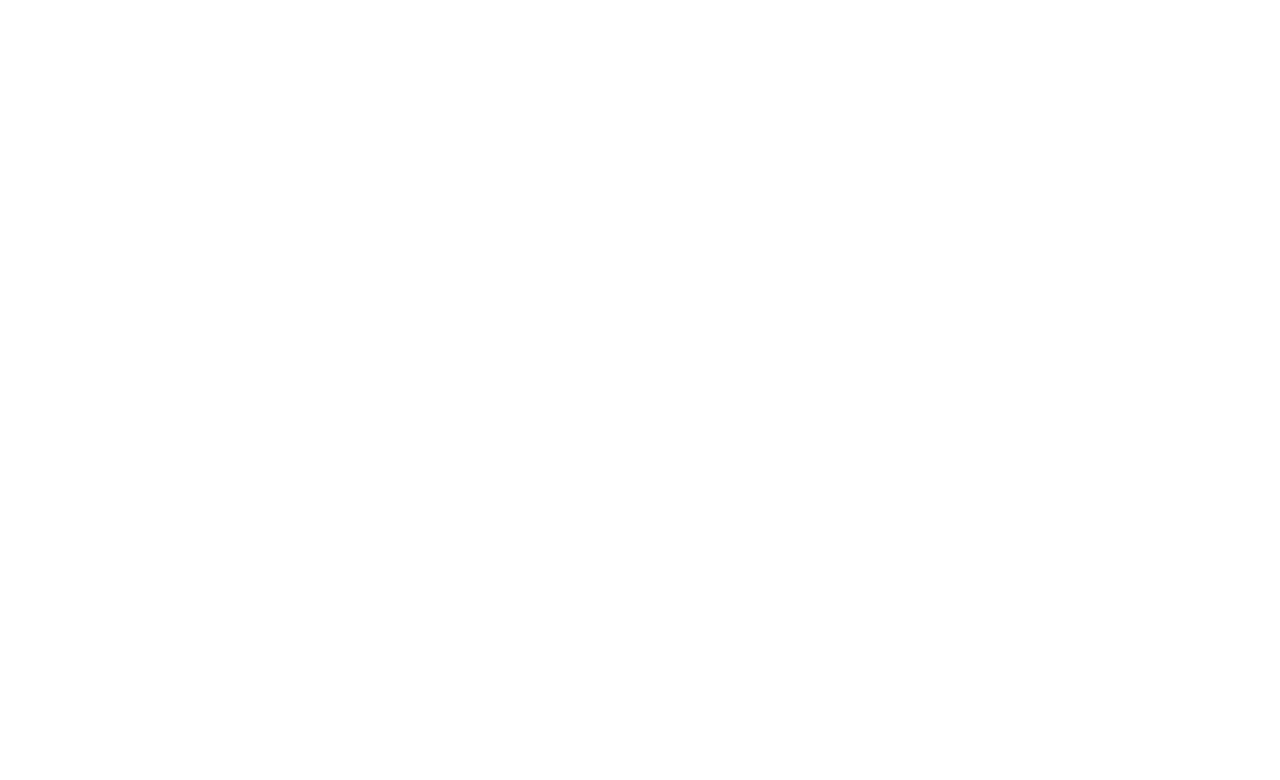
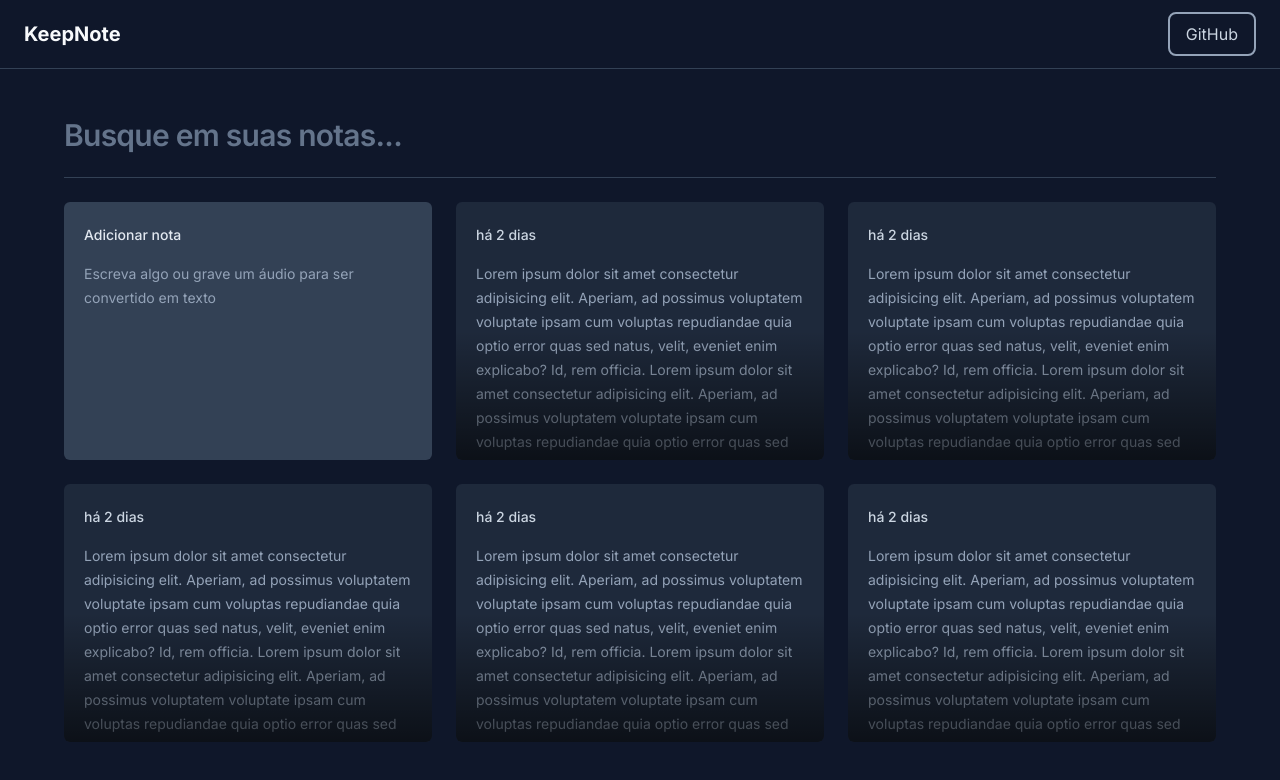
Before and after one commit to wesleyfreit/keep-note, a Next.js app in the folder apps/web/: page / in a window 1280 px wide. Shown: the top 780 px of the page. Built offline with nearby package versions, Linux system fonts and the light colour scheme.

Commit message:
feat: add home page and home components

```diff
--- a/apps/web/package.json
+++ b/apps/web/package.json
@@ -11,6 +11,7 @@
     "lint": "next lint --fix"
   },
   "dependencies": {
+    "lucide-react": "0.323.0",
     "next": "14.1.0",
     "react": "18.2.0",
     "react-dom": "18.2.0"
--- a/apps/web/src/app/layout.tsx
+++ b/apps/web/src/app/layout.tsx
@@ -1,7 +1,7 @@
 import type { Metadata } from 'next';
 import { Inter } from 'next/font/google';
+import { ReactNode } from 'react';
 import './globals.css';
-import { ReactNode } from 'react';
 
 const inter = Inter({ subsets: ['latin'] });
 
@@ -17,7 +17,9 @@
 }>) {
   return (
     <html lang="pt-BR">
-      <body className={inter.className}>{children}</body>
+      <body className={`${inter.className} bg-slate-900 text-slate-50 antialiased`}>
+        {children}
+      </body>
     </html>
   );
 }
--- a/apps/web/src/app/page.tsx
+++ b/apps/web/src/app/page.tsx
@@ -1,3 +1,34 @@
+import { Header } from '@/components/header';
+import { NewNoteCard } from '@/components/new-note-card';
+import { NoteCard } from '@/components/note-card';
+import { Separator } from '@/components/separator';
+
 export default function Home() {
-  return <main></main>;
+  return (
+    <>
+      <Header />
+
+      <main className="mx-auto max-w-6xl my-12 space-y-6">
+        <form className="w-full">
+          <input
+            type="text"
+            placeholder="Busque em suas notas..."
+            className="w-full bg-transparent text-3xl font-semibold tracking-tight outline-none placeholder:text-slate-500"
+          />
+        </form>
+
+        <Separator />
+
+        <div className="grid grid-cols-3 gap-6 auto-rows-[258px]">
+          <NewNoteCard />
+
+          <NoteCard />
+          <NoteCard />
+          <NoteCard />
+          <NoteCard />
+          <NoteCard />
+        </div>
+      </main>
+    </>
+  );
 }
--- /dev/null
+++ b/apps/web/src/components/header.tsx
@@ -0,0 +1,13 @@
+export const Header = () => {
+  return (
+    <header className="px-6 py-3 flex items-center justify-between border-b border-b-slate-700">
+      <h1 className="text-xl font-bold">KeepNote</h1>
+
+      <div className="flex items-center gap-3">
+        <button className="border-slate-400 text-slate-300 hover:bg-slate-700 border-2 py-2 px-4 rounded-lg">
+          GitHub
+        </button>
+      </div>
+    </header>
+  );
+};
--- /dev/null
+++ b/apps/web/src/components/new-note-card.tsx
@@ -0,0 +1,11 @@
+export const NewNoteCard = () => {
+  return (
+    <div className="rounded-md bg-slate-700 p-5 space-y-4">
+      <span className="text-sm font-medium text-slate-200">Adicionar nota</span>
+
+      <p className="text-sm leading-6 text-slate-400">
+        Escreva algo ou grave um áudio para ser convertido em texto
+      </p>
+    </div>
+  );
+};
--- /dev/null
+++ b/apps/web/src/components/note-card.tsx
@@ -0,0 +1,18 @@
+export const NoteCard = () => {
+  return (
+    <button className="rounded-md bg-slate-800 text-left p-5 space-y-4 overflow-hidden relative hover:ring-2 outline-none hover:ring-slate-600 focus-visible:ring-2 focus-visible:ring-lime-400">
+      <span className="text-sm font-medium text-slate-300">há 2 dias</span>
+
+      <p className="text-sm leading-6 text-slate-400">
+        Lorem ipsum dolor sit amet consectetur adipisicing elit. Aperiam, ad possimus
+        voluptatem voluptate ipsam cum voluptas repudiandae quia optio error quas sed
+        natus, velit, eveniet enim explicabo? Id, rem officia. Lorem ipsum dolor sit amet
+        consectetur adipisicing elit. Aperiam, ad possimus voluptatem voluptate ipsam cum
+        voluptas repudiandae quia optio error quas sed natus, velit, eveniet enim
+        explicabo? Id, rem officia.
+      </p>
+
+      <div className="absolute bottom-0 left-0 right-0 h-1/2 bg-gradient-to-t from-black/60 to-black/0 pointer-events-none" />
+    </button>
+  );
+};
--- /dev/null
+++ b/apps/web/src/components/separator.tsx
@@ -0,0 +1 @@
+export const Separator = () => <div className="h-px bg-slate-700" />;
--- a/apps/web/tailwind.config.ts
+++ b/apps/web/tailwind.config.ts
@@ -2,7 +2,13 @@
 
 const config: Config = {
   content: ['./src/**/*.{ts,tsx}'],
-  theme: {},
+  theme: {
+    extend: {
+      fontFamily: {
+        sans: ['Inter', 'sans-serif'],
+      },
+    },
+  },
   plugins: [],
 };
 export default config;
--- a/packages/eslint-config/library.json
+++ b/packages/eslint-config/library.json
@@ -25,7 +25,7 @@
         "tabWidth": 2,
         "trailingComma": "all",
         "printWidth": 90,
-        "endOfLine": "lf"
+        "endOfLine": "auto"
       }
     ]
   },
--- a/packages/eslint-config/nextjs.json
+++ b/packages/eslint-config/nextjs.json
@@ -28,7 +28,7 @@
         "tabWidth": 2,
         "trailingComma": "all",
         "printWidth": 90,
-        "endOfLine": "lf"
+        "endOfLine": "auto"
       }
     ]
   },
```
Also changed, not shown: 2 other files (tests, documents, lock files or other folders).
